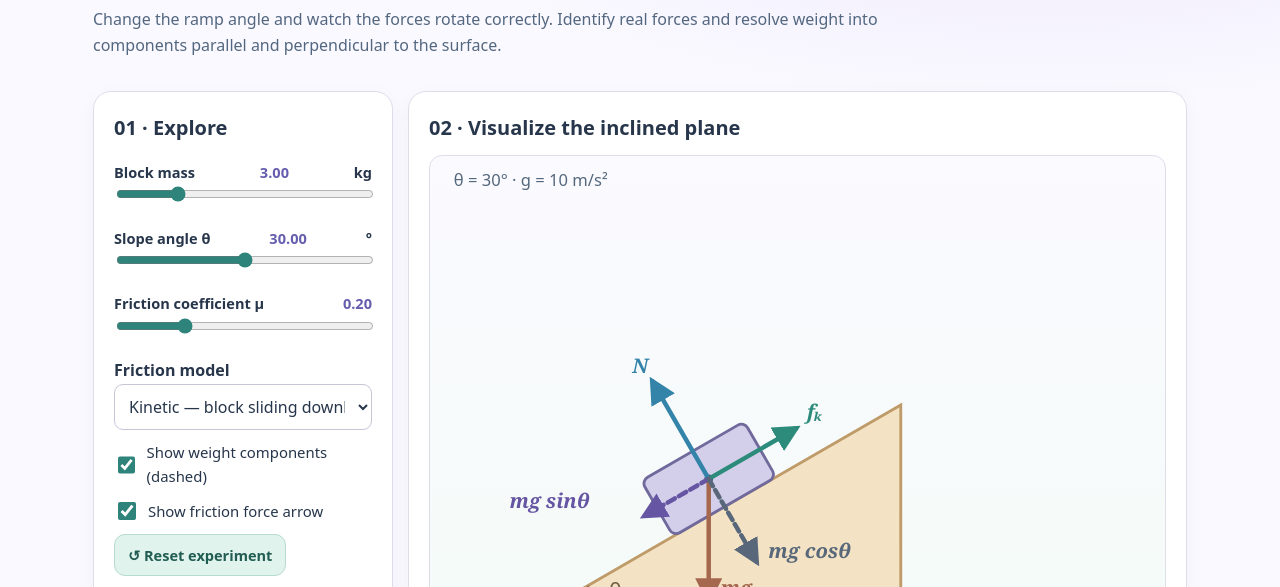
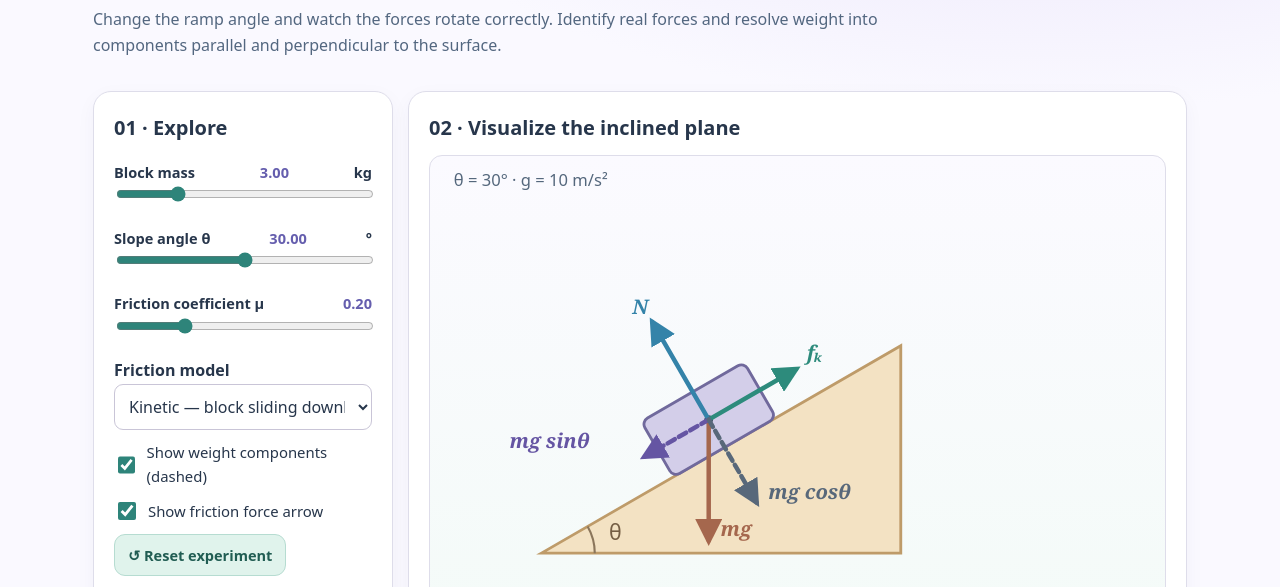
Before and after one commit to Noonhub-ai/physics-101, a plain HTML site: page Chapter_4/lab_03.html in a window 1280 px wide. Shown: the part 201-788 px from the top of the page. Drawn offline with Linux system fonts and the light colour scheme.

Commit message:
Keep gravity and component vectors inside diagram at zero-degree incline

```diff
--- a/Chapter_4/lab_03.html
+++ b/Chapter_4/lab_03.html
@@ -10,7 +10,7 @@ if(mode==="kinetic"){f=mu*N;state="Kinetic friction acts uphill while the block
 else if(mode==="static"){f=Math.min(parallel,max);state=parallel<=max+1e-8?"Static friction balances downhill gravity; block can remain at rest.":"Maximum static friction is insufficient to hold the block at rest.";}
 else{state="Frictionless: only weight and the normal force act.";}
 const net=parallel-f;
-let rampX=94,rampY=385,dist=350,endX=rampX+dist*z.ux,endY=rampY+dist*z.uy;
+let rampX=94,rampY=335,dist=350,endX=rampX+dist*z.ux,endY=rampY+dist*z.uy;
 const cx=rampX+dist*.51*z.ux+27*z.nx,cy=rampY+dist*.51*z.uy+27*z.ny;
 const tip="<defs>"+["#3483a9","#2d8b7c","#a5674d","#6555a3","#58687a"].map(c=>'<marker id="head-'+c.slice(1)+'" viewBox="0 0 10 10" refX="8" refY="5" markerWidth="6" markerHeight="6" orient="auto"><path d="M0 0 L10 5 L0 10 Z" fill="'+c+'"/></marker>').join("")+"</defs>";
 let s=tip+'<text x="20" y="25" font-size="14" fill="#54677c">θ = '+angle+'° · g = 10 m/s²</text><polygon points="'+rampX+','+rampY+' '+endX+','+endY+' '+endX+','+rampY+'" fill="#f3e2c3" stroke="#be9b69" stroke-width="2.4"/>';
```
